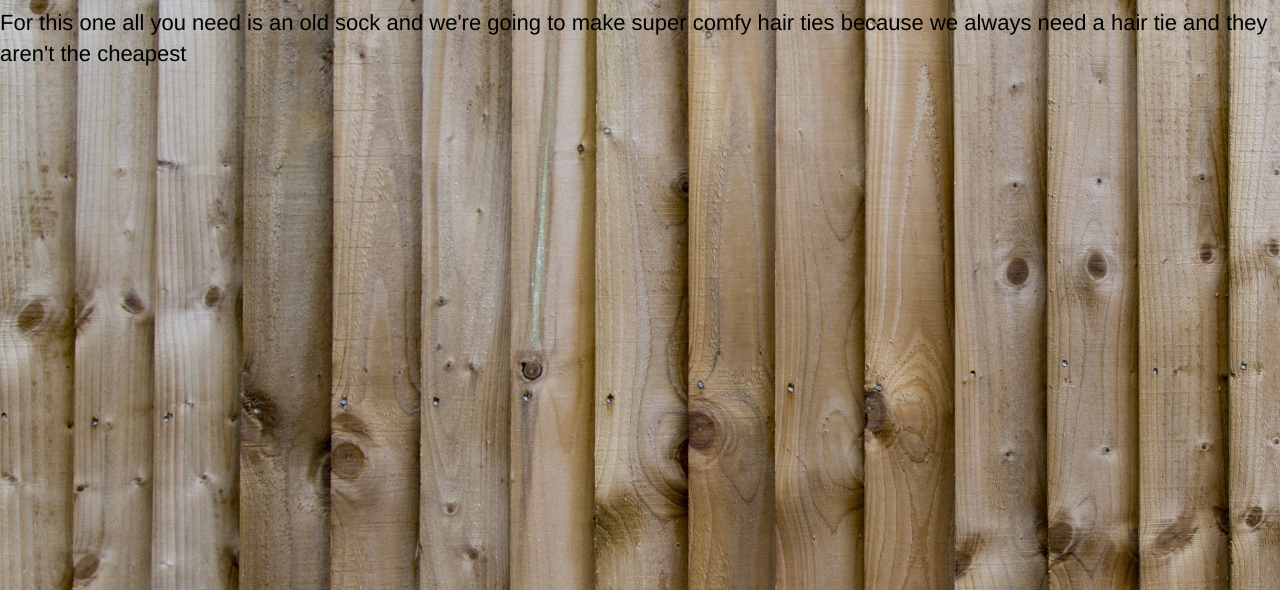
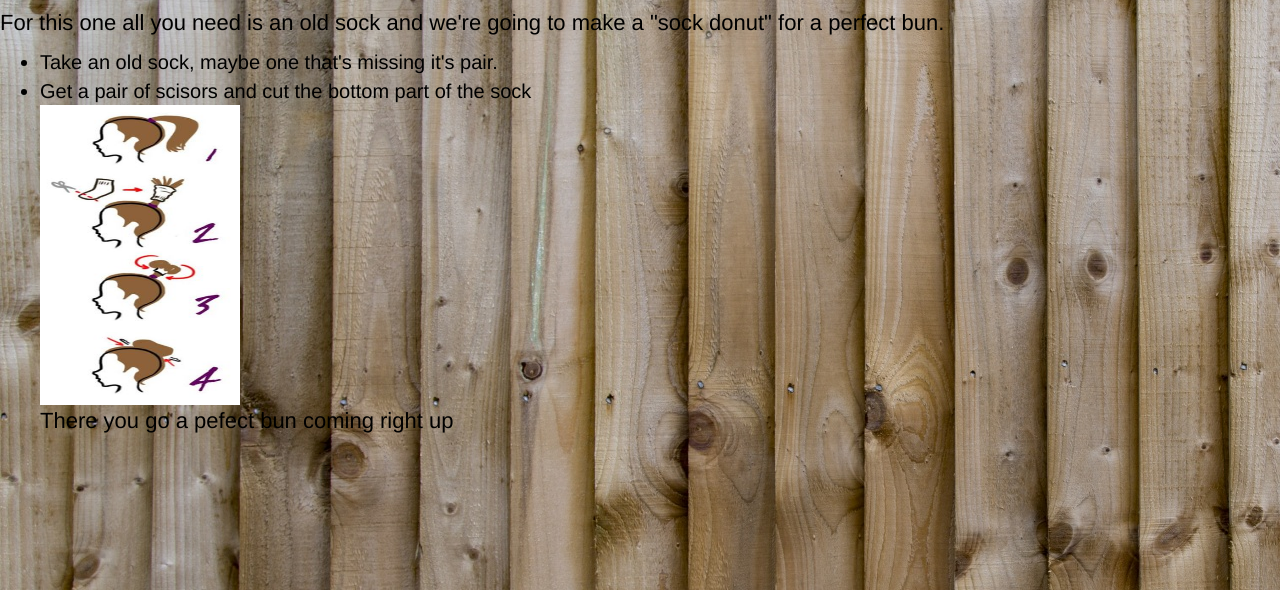
Before and after one commit to Anania205/Anania205.github.io, a plain HTML site: page menyval2.html in a window 1280 px wide. Shown: the part 210-800 px from the top of the page. Drawn offline with Linux system fonts and the light colour scheme.

Commit message:
klart hemsida

```diff
--- a/css/style.css
+++ b/css/style.css
@@ -45,3 +45,9 @@ li{
 	font-weight:arial;
 	font-size:20px;
 }
+
+#socks{
+	width:200px;
+	height:300px;
+
+}
--- a/menyval2.html
+++ b/menyval2.html
@@ -49,7 +49,21 @@
 
     <h2>   These DIYs are easy and they turned so good that they could easily look like you picked them up at Forever21 or Zara.</h2>
 
-    <p> For this one all you need is an old sock and we're going to make super comfy hair ties because we always need a hair tie and they aren't the cheapest
+    <p> For this one all you need is an old sock and we're going to make a "sock donut" for a perfect bun.</p>
+
+    <ul>
+
+    <li> Take an old sock, maybe one that's missing it's pair.</li>
+    <li> Get a pair of scisors and cut the bottom part of the sock</li>              <img src="bilder/sock-hack.jpg" id= socks>
+
+    <p> There you go a pefect bun coming right up</p>
+
+
+
+
+
+
+
 
 
 
```
Also changed, not shown: menyval3.html (+5 -0 lines), bilder/sock-hack.jpg (added).
